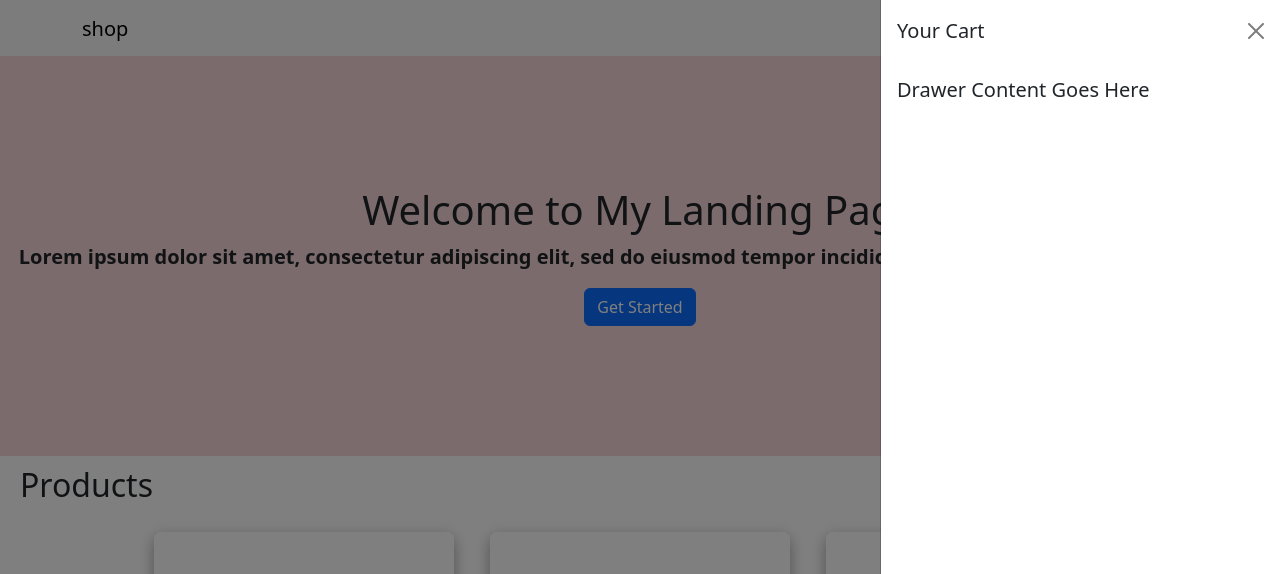
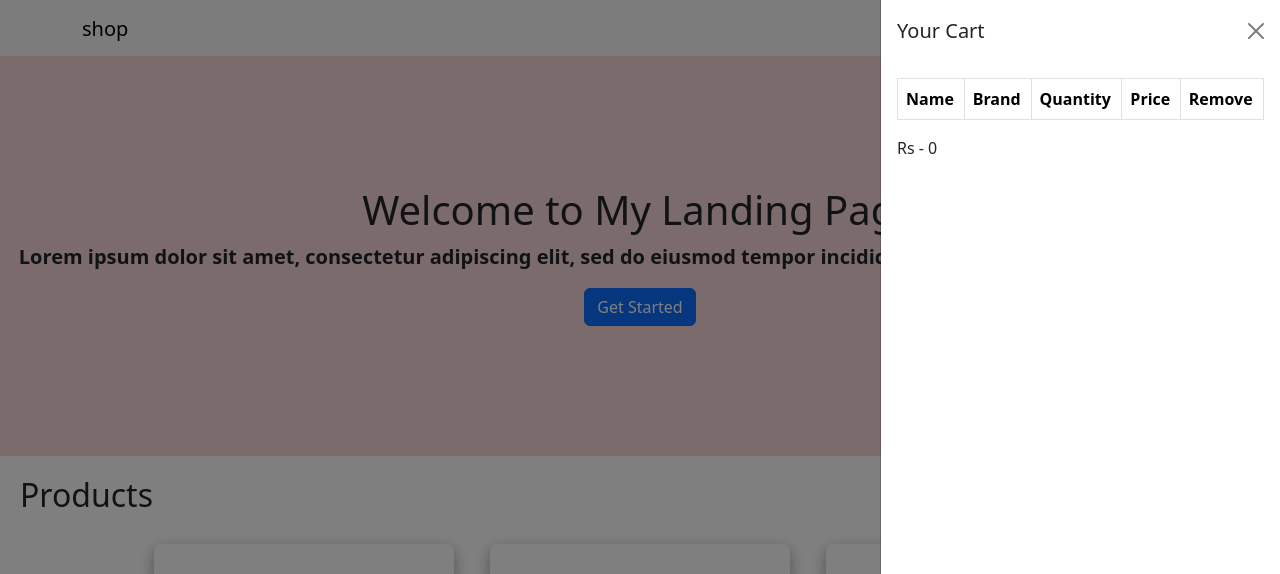
Before and after one commit to miggydai/shopping-cart, a React (Create React App) app: page / in a window 1280 px wide. Both pictures are taken after a click on the button "Cart". Shown: the top 574 px of the page. Built offline with nearby package versions, Linux system fonts and the light colour scheme.

Commit message:
added add to cart functionality

```diff
--- a/src/App.js
+++ b/src/App.js
@@ -1,38 +1,32 @@
-import logo from "./logo.svg";
 import "./App.css";
 import Navigation from "./components/Navbar/navigation";
-import React from "react";
+import React, { useState } from "react";
 import "bootstrap/dist/css/bootstrap.min.css";
-import { Container, Button } from "react-bootstrap";
-import Cards from "./components/Cards/cards";
-import sneakers from "./data";
+import Banner from "./components/Banner/banner";
+import Products from "./components/Products/products";
 
 function App() {
+  const [cart, setCart] = useState([]);
+
+  const handleClick = (item) => {
+    if (cart.indexOf(item) !== -1) return;
+    setCart([...cart, item]);
+  };
+
+  const handleChange = (item, d) => {
+    const ind = cart.indexOf(item);
+    const arr = cart;
+    arr[ind].amount += d;
+
+    if (arr[ind].amount === 0) arr[ind].amount = 1;
+    setCart([...arr]);
+  };
+
   return (
     <>
-      <Navigation />
-
-      <section id="hero" className="banner">
-        <h1>Welcome to My Landing Page</h1>
-        <p>
-          Lorem ipsum dolor sit amet, consectetur adipiscing elit, sed do
-          eiusmod tempor incididunt ut labore et dolore magna aliqua.
-        </p>
-        <Button variant="primary">Get Started</Button>
-      </section>
-
-      <h2>Products</h2>
-      <section id="features" className="products">
-        {sneakers.map((e) => (
-          <Cards
-            image={e.image}
-            name={e.name}
-            alt="shoe"
-            price={e.price}
-            brand={e.brand}
-          />
-        ))}
-      </section>
+      <Navigation cart={cart} setCart={setCart} handleChange={handleChange} />
+      <Banner />
+      <Products handleClick={handleClick} />
     </>
   );
 }
--- /dev/null
+++ b/src/components/Banner/banner.css
@@ -0,0 +1,15 @@
+.banner {
+  width: 100%;
+  height: 50vh;
+  display: flex;
+  justify-content: center;
+  flex-direction: column;
+  margin: auto;
+  padding: auto;
+  align-items: center;
+  text-align: center;
+  background-color: #f8d7da;
+  padding: 10px;
+  font-weight: bold;
+  font-size: 20px;
+}
--- /dev/null
+++ b/src/components/Banner/banner.jsx
@@ -0,0 +1,20 @@
+import React from "react";
+import { Button } from "react-bootstrap";
+import "./banner.css";
+
+function Banner() {
+  return (
+    <>
+      <section id="hero" className="banner">
+        <h1>Welcome to My Landing Page</h1>
+        <p>
+          Lorem ipsum dolor sit amet, consectetur adipiscing elit, sed do
+          eiusmod tempor incididunt ut labore et dolore magna aliqua.
+        </p>
+        <Button variant="primary">Get Started</Button>
+      </section>
+    </>
+  );
+}
+
+export default Banner;
--- a/src/components/Cards/cards.jsx
+++ b/src/components/Cards/cards.jsx
@@ -2,7 +2,8 @@ import React, { useState } from "react";
 import { Button } from "react-bootstrap";
 import "./cards.css";
 
-function Cards(props) {
+function Cards({ items, handleClick }) {
+  const { id, name, brand, price, image } = items;
   const [quantity, setQuantity] = useState(0);
 
   const add = () => {
@@ -16,19 +17,19 @@ function Cards(props) {
   return (
     <>
       <div className="cards">
-        <img src={props.image} alt={props.alt} className="card-img" />
+        <img src={image} alt="shoe" className="card-img" />
         <div className="card-info">
-          <h3>{props.name}</h3>
-          <h5>{props.brand}</h5>
-          <p>Php {props.price}</p>
+          <h3>{name}</h3>
+          <h5>{brand}</h5>
+          <p>Php {price}</p>
 
-          <div className="quantity">
+          {/* <div className="quantity">
             <Button onClick={subtract}>-</Button>
             {quantity}
             <Button onClick={add}>+</Button>
-          </div>
-
-          <Button>add to cart</Button>
+          </div> */}
+          <br />
+          <Button onClick={() => handleClick(items)}>add to cart</Button>
         </div>
       </div>
     </>
--- a/src/components/Navbar/navigation.jsx
+++ b/src/components/Navbar/navigation.jsx
@@ -1,10 +1,18 @@
 import React from "react";
-import { useState } from "react";
-import { Navbar, Nav, Button, Offcanvas, Row, Col } from "react-bootstrap";
+import { useState, useEffect } from "react";
+import {
+  Navbar,
+  Nav,
+  Button,
+  Offcanvas,
+  Row,
+  Col,
+  Table,
+} from "react-bootstrap";
 import Container from "react-bootstrap/Container";
 import "./navigation.css";
 
-function Navigation() {
+function Navigation({ cart, setCart, handleChange }) {
   const [isDrawerOpen, setIsDrawerOpen] = useState(false);
 
   const handleDrawerOpen = () => {
@@ -14,6 +22,24 @@ function Navigation() {
   const handleDrawerClose = () => {
     setIsDrawerOpen(false);
   };
+
+  const [price, setPrice] = useState(0);
+
+  const handleRemove = (id) => {
+    const arr = cart.filter((item) => item.id !== id);
+    setCart(arr);
+    handlePrice();
+  };
+
+  const handlePrice = () => {
+    let ans = 0;
+    cart.map((item) => (ans += item.amount * item.price));
+    setPrice(ans);
+  };
+
+  useEffect(() => {
+    handlePrice();
+  });
 
   return (
     <>
@@ -36,7 +62,35 @@ function Navigation() {
           <Offcanvas.Title>Your Cart</Offcanvas.Title>
         </Offcanvas.Header>
         <Offcanvas.Body>
-          <h5>Drawer Content Goes Here</h5>
+          <Table striped bordered hover>
+            <thead>
+              <tr>
+                <th>Name</th>
+                <th>Brand</th>
+                <th>Quantity</th>
+                <th>Price</th>
+                <th>Remove</th>
+              </tr>
+            </thead>
+            <tbody>
+              {cart.map((item) => (
+                <tr>
+                  <td>{item.name}</td>
+                  <td>{item.brand}</td>
+                  <td>quantity</td>
+                  <td>{item.price}</td>
+                  {/* <td>{props.}</td> */}
+                  <td>
+                    <Button onClick={() => handleRemove(item.id)}>
+                      {" "}
+                      Remove{" "}
+                    </Button>
+                  </td>
+                </tr>
+              ))}
+            </tbody>
+          </Table>
+          <span>Rs - {price}</span>
         </Offcanvas.Body>
       </Offcanvas>
     </>
--- /dev/null
+++ b/src/components/Products/products.css
@@ -0,0 +1,17 @@
+.products {
+  display: flex;
+  flex-wrap: wrap;
+  flex-direction: row;
+  width: 100%;
+  height: 100vh;
+  justify-content: center;
+  align-items: center;
+  gap: 1rem;
+}
+
+h2 {
+  display: flex;
+  text-align: left;
+  margin: 10px;
+  padding: 10px;
+}
--- /dev/null
+++ b/src/components/Products/products.jsx
@@ -0,0 +1,19 @@
+import React from "react";
+import sneakers from "../../data";
+import Cards from "../Cards/cards";
+import "./products.css";
+
+function Products({ handleClick }) {
+  return (
+    <>
+      <h2>Products</h2>
+      <section id="features" className="products">
+        {sneakers.map((e) => (
+          <Cards key={e.id} items={e} handleClick={handleClick} />
+        ))}
+      </section>
+    </>
+  );
+}
+
+export default Products;
--- a/src/data.js
+++ b/src/data.js
@@ -1,5 +1,6 @@
 const sneakers = [
   {
+    id: 1,
     name: "Nike Air Force 1 '07",
     brand: "Nike",
     colorway: "White/White",
@@ -8,6 +9,7 @@ const sneakers = [
       "https://static.nike.com/a/images/t_PDP_1280_v1/f_auto,q_auto:eco/3cc96f43-47b6-43cb-951d-d8f73bb2f912/air-force-1-07-shoes-WrLlWX.png",
   },
   {
+    id: 2,
     name: "Nike Air Force 1 '07",
     brand: "Nike",
     colorway: "White/White",
@@ -16,6 +18,7 @@ const sneakers = [
       "https://static.nike.com/a/images/t_PDP_1280_v1/f_auto,q_auto:eco/3cc96f43-47b6-43cb-951d-d8f73bb2f912/air-force-1-07-shoes-WrLlWX.png",
   },
   {
+    id: 3,
     name: "Nike Air Force 1 '07",
     brand: "Nike",
     colorway: "White/White",
@@ -24,6 +27,7 @@ const sneakers = [
       "https://static.nike.com/a/images/t_PDP_1280_v1/f_auto,q_auto:eco/3cc96f43-47b6-43cb-951d-d8f73bb2f912/air-force-1-07-shoes-WrLlWX.png",
   },
   {
+    id: 4,
     name: "Nike Air Force 1 '07",
     brand: "Nike",
     colorway: "White/White",
@@ -32,6 +36,7 @@ const sneakers = [
       "https://static.nike.com/a/images/t_PDP_1280_v1/f_auto,q_auto:eco/3cc96f43-47b6-43cb-951d-d8f73bb2f912/air-force-1-07-shoes-WrLlWX.png",
   },
   {
+    id: 5,
     name: "Nike Air Force 1 '07",
     brand: "Nike",
     colorway: "White/White",
@@ -40,6 +45,7 @@ const sneakers = [
       "https://static.nike.com/a/images/t_PDP_1280_v1/f_auto,q_auto:eco/3cc96f43-47b6-43cb-951d-d8f73bb2f912/air-force-1-07-shoes-WrLlWX.png",
   },
   {
+    id: 6,
     name: "Nike Air Force 1 '07",
     brand: "Nike",
     colorway: "White/White",
@@ -48,6 +54,7 @@ const sneakers = [
       "https://static.nike.com/a/images/t_PDP_1280_v1/f_auto,q_auto:eco/3cc96f43-47b6-43cb-951d-d8f73bb2f912/air-force-1-07-shoes-WrLlWX.png",
   },
   {
+    id: 7,
     name: "Nike Air Force 1 '07",
     brand: "Nike",
     colorway: "White/White",
@@ -56,6 +63,7 @@ const sneakers = [
       "https://static.nike.com/a/images/t_PDP_1280_v1/f_auto,q_auto:eco/3cc96f43-47b6-43cb-951d-d8f73bb2f912/air-force-1-07-shoes-WrLlWX.png",
   },
   {
+    id: 8,
     name: "Nike Air Force 1 '07",
     brand: "Nike",
     colorway: "White/White",
@@ -64,6 +72,7 @@ const sneakers = [
       "https://static.nike.com/a/images/t_PDP_1280_v1/f_auto,q_auto:eco/3cc96f43-47b6-43cb-951d-d8f73bb2f912/air-force-1-07-shoes-WrLlWX.png",
   },
   {
+    id: 9,
     name: "Nike Air Force 1 '07",
     brand: "Nike",
     colorway: "White/White",
@@ -72,6 +81,7 @@ const sneakers = [
       "https://static.nike.com/a/images/t_PDP_1280_v1/f_auto,q_auto:eco/3cc96f43-47b6-43cb-951d-d8f73bb2f912/air-force-1-07-shoes-WrLlWX.png",
   },
   {
+    id: 10,
     name: "Nike Air Force 1 '07",
     brand: "Nike",
     colorway: "White/White",
@@ -80,6 +90,7 @@ const sneakers = [
       "https://static.nike.com/a/images/t_PDP_1280_v1/f_auto,q_auto:eco/3cc96f43-47b6-43cb-951d-d8f73bb2f912/air-force-1-07-shoes-WrLlWX.png",
   },
   {
+    id: 11,
     name: "Nike Air Force 1 '07",
     brand: "Nike",
     colorway: "White/White",
@@ -88,6 +99,7 @@ const sneakers = [
       "https://static.nike.com/a/images/t_PDP_1280_v1/f_auto,q_auto:eco/3cc96f43-47b6-43cb-951d-d8f73bb2f912/air-force-1-07-shoes-WrLlWX.png",
   },
   {
+    id: 12,
     name: "Nike Air Force 1 '07",
     brand: "Nike",
     colorway: "White/White",
```
